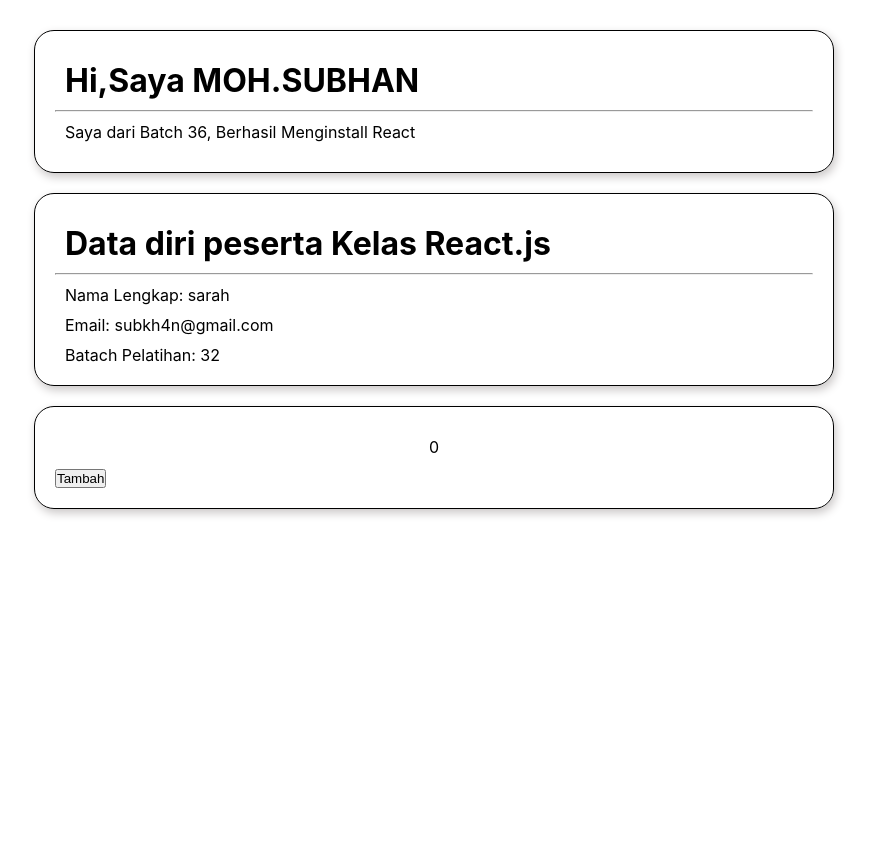
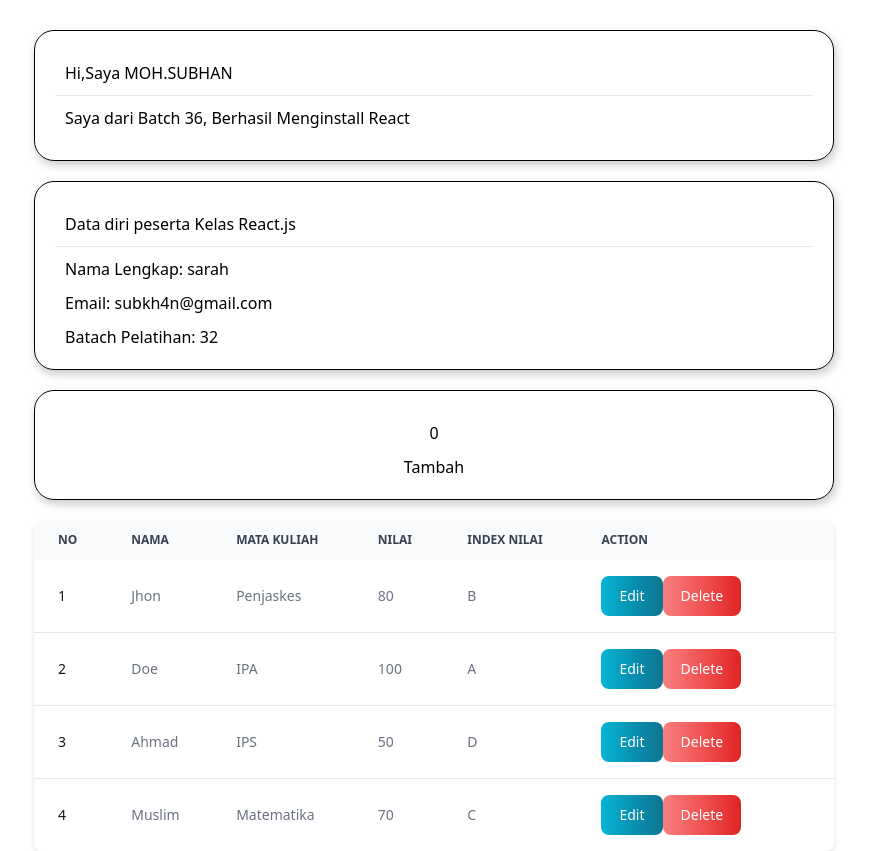
Before and after one commit to zencodeID/react-sanbercode, a React (Create React App) app: page / in a window 1280 px wide. Shown: the whole page, without its empty margins (206-1077 px from the left). Before the commit the page ends 800 px from the top, so only its background shows below. Built offline with nearby package versions, Linux system fonts and the light colour scheme.

Commit message:
tugas 10

```diff
--- /dev/null
+++ b/postcss.config.js
@@ -0,0 +1,6 @@
+module.exports = {
+  plugins: {
+    tailwindcss: {},
+    autoprefixer: {},
+  },
+}
--- a/src/App.css
+++ b/src/App.css
@@ -1,18 +1,18 @@
-*{
+* {
   box-sizing: border-box;
   list-style: none;
   margin: 0;
   padding: 0;
 }
 
-.container{
+.container {
   display: flex;
   flex-direction: column;
   justify-content: center;
   align-items: center;
   margin-top: 30px;
 }
-.card{
+.card {
   border: 1px solid black;
   width: 800px;
   box-shadow: 2px 4px 10px rgb(202, 199, 199);
@@ -20,8 +20,9 @@
   border-radius: 20px;
   margin-bottom: 20px;
 }
-h1,p{
-  padding:10px;
+h1,
+p {
+  padding: 10px;
 }
 
 ul li {
@@ -29,12 +30,15 @@
   padding-top: 10px;
 }
 
-.card > .angka{
+.card > .angka {
   display: flex;
   align-items: center;
   justify-content: center;
 }
-.angka button{
-  justify-content: center;
-  align-items: center;
+button {
+  width: 100%;
 }
+
+.table-container {
+  width: 800px;
+}
--- a/src/App.js
+++ b/src/App.js
@@ -4,6 +4,7 @@
 import "./App.css"
 // import Contohstate from './components/Contohstate';
 import Tugas9 from './components/tugas9/Tugas9';
+import Tugas10 from './components/tugas10/Tugas10';
 
 function App (props) {
   return (
@@ -12,6 +13,7 @@
     <Tugas8 name="sarah" email="subkh4n@gmail.com" batch="32"/>
     {/* <Contohstate/> */}
     <Tugas9/>
+    <Tugas10/>
     </div>
   )
 }
--- /dev/null
+++ b/src/components/tugas10/Tugas10.js
@@ -0,0 +1,48 @@
+import React from "react";
+import { Table, Button } from "flowbite-react";
+
+function ListTabel(props) {
+  return (
+    <Table.Row className="bg-white dark:border-gray-700 dark:bg-gray-800">
+      <Table.Cell className="whitespace-nowrap font-medium text-gray-900 dark:text-white">{props.number}</Table.Cell>
+      <Table.Cell>{props.name}</Table.Cell>
+      <Table.Cell>{props.matkul}</Table.Cell>
+      <Table.Cell>{props.nilai}</Table.Cell>
+      <Table.Cell>{props.index}</Table.Cell>
+      <Table.Cell className="inline-flex">
+        <Button gradientMonochrome="info" className="btn-info">
+          Edit
+        </Button>
+        <Button gradientMonochrome="failure">Delete</Button>
+      </Table.Cell>
+    </Table.Row>
+  );
+}
+
+function Tugas10() {
+  return (
+    <div className="table-container">
+      <Table>
+        <Table.Head>
+          <Table.HeadCell>No</Table.HeadCell>
+          <Table.HeadCell>Nama</Table.HeadCell>
+          <Table.HeadCell>Mata Kuliah</Table.HeadCell>
+          <Table.HeadCell>Nilai</Table.HeadCell>
+          <Table.HeadCell>Index Nilai</Table.HeadCell>
+          <Table.HeadCell>Action</Table.HeadCell>
+          <Table.HeadCell>
+            <span className="sr-only">Edit</span>
+          </Table.HeadCell>
+        </Table.Head>
+        <Table.Body className="divide-y">
+          <ListTabel number="1" name="Jhon" matkul="Penjaskes" nilai="80" index="B" />
+          <ListTabel number="2" name="Doe" matkul="IPA" nilai="100" index="A" />
+          <ListTabel number="3" name="Ahmad" matkul="IPS" nilai="50" index="D" />
+          <ListTabel number="4" name="Muslim" matkul="Matematika" nilai="70" index="C" />
+        </Table.Body>
+      </Table>
+    </div>
+  );
+}
+
+export default Tugas10;
--- a/src/index.css
+++ b/src/index.css
@@ -1,13 +1,3 @@
-body {
-  margin: 0;
-  font-family: -apple-system, BlinkMacSystemFont, 'Segoe UI', 'Roboto', 'Oxygen',
-    'Ubuntu', 'Cantarell', 'Fira Sans', 'Droid Sans', 'Helvetica Neue',
-    sans-serif;
-  -webkit-font-smoothing: antialiased;
-  -moz-osx-font-smoothing: grayscale;
-}
-
-code {
-  font-family: source-code-pro, Menlo, Monaco, Consolas, 'Courier New',
-    monospace;
-}
+@tailwind base;
+@tailwind components;
+@tailwind utilities;
--- /dev/null
+++ b/tailwind.config.js
@@ -0,0 +1,9 @@
+/** @type {import('tailwindcss').Config} */
+module.exports = {
+  darkMode: "class",
+  content: ["./src/**/*.{js,jsx,ts,tsx}", "node_modules/flowbite-react/**/*.{js,jsx,ts,tsx}"],
+  theme: {
+    extend: {},
+  },
+  plugins: [require("flowbite/plugin")],
+};
```
Also changed, not shown: package.json (+7 -0 lines), src/components/ContohFecth.js (added), 1 other file (tests, documents, lock files or other folders).
